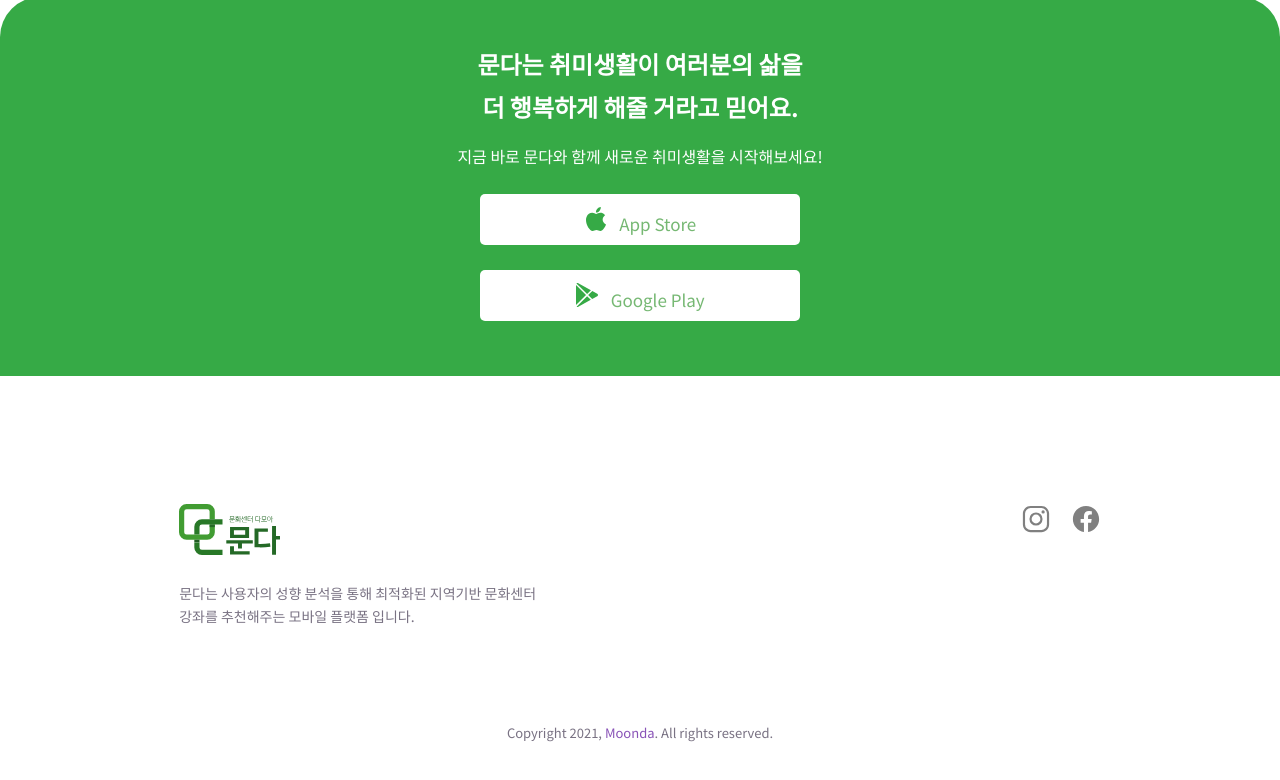
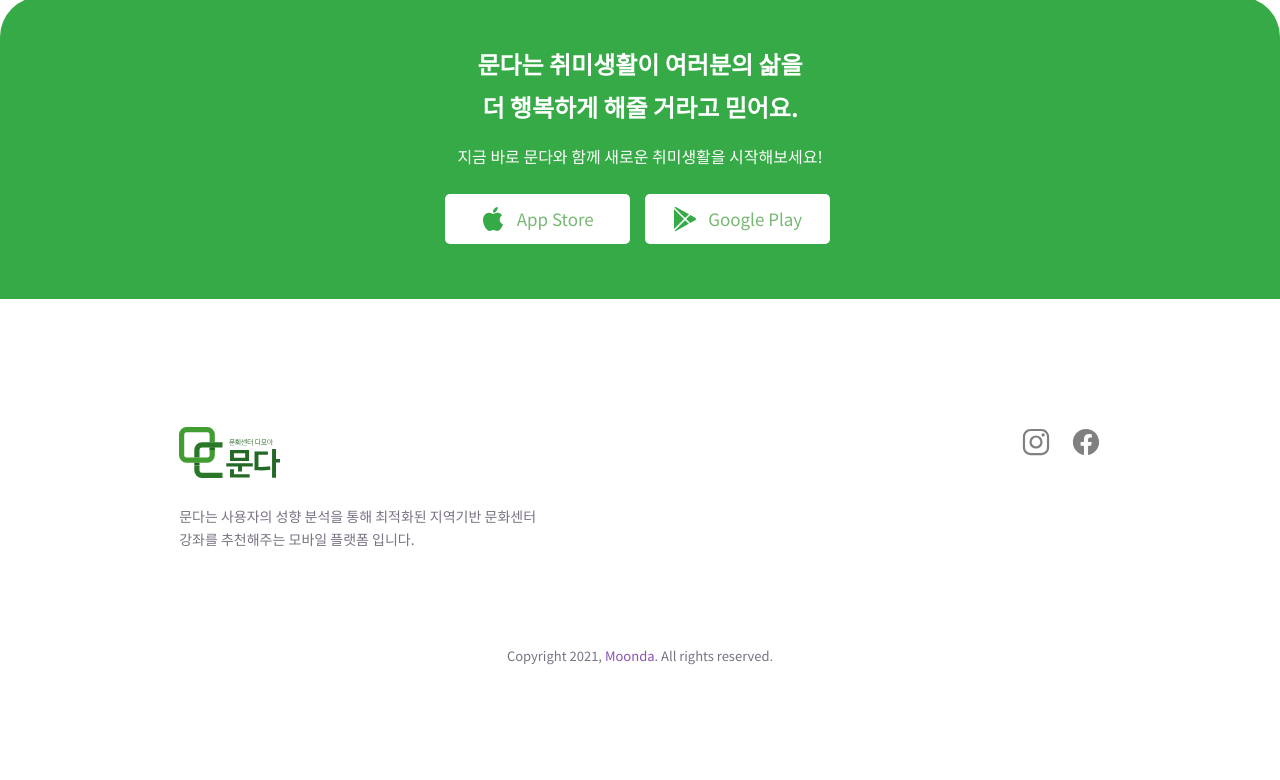
Before and after one commit to MoondaDev/moonda-landing, a Gatsby site: page / in a window 1280 px wide. Shown: the part 3341-4121 px from the top of the page. After the commit the page ends 4048 px from the top, so only its background shows below. Built offline with nearby package versions, Linux system fonts and the light colour scheme; Gatsby itself is replaced by a stand-in of ours.

Commit message:
Update _all.scss

```diff
--- a/static/styles/_all.scss
+++ b/static/styles/_all.scss
@@ -197,7 +197,8 @@ body {
 
     .text-input-wrapper {
       display:flex;
-      flex-direction: column;
+      flex-direction: row;
+      vertical-align:middle;
       justify-content: center;
       align-items: center;
 
@@ -206,9 +207,11 @@ body {
 
       > * {
 
-        width: 80%;
+        width: 100%;
         padding: 13px;
         margin: 5px 0;
+        margin-left:5px;
+        margin-right:10px;
         font-size: 17px;
         display: block;
         border-radius: 5px;
@@ -223,6 +226,10 @@ body {
 
       .my-button2 {
         width: 80%;
+        display:flex;
+        align-items:center;
+        justify-content:center;
+
         margin-top: 20px;
         color: #76b873;
         background-color: white;
```
